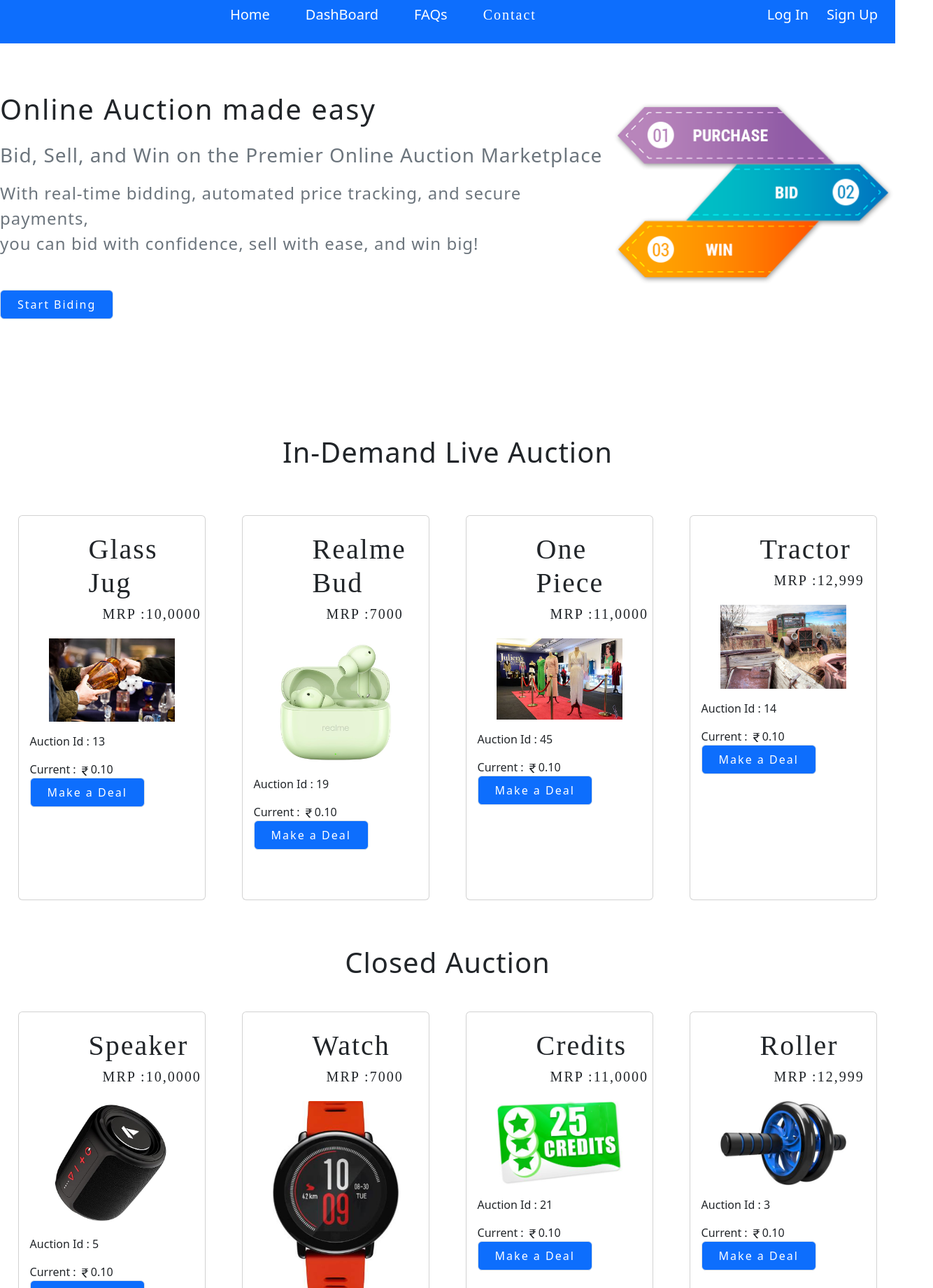
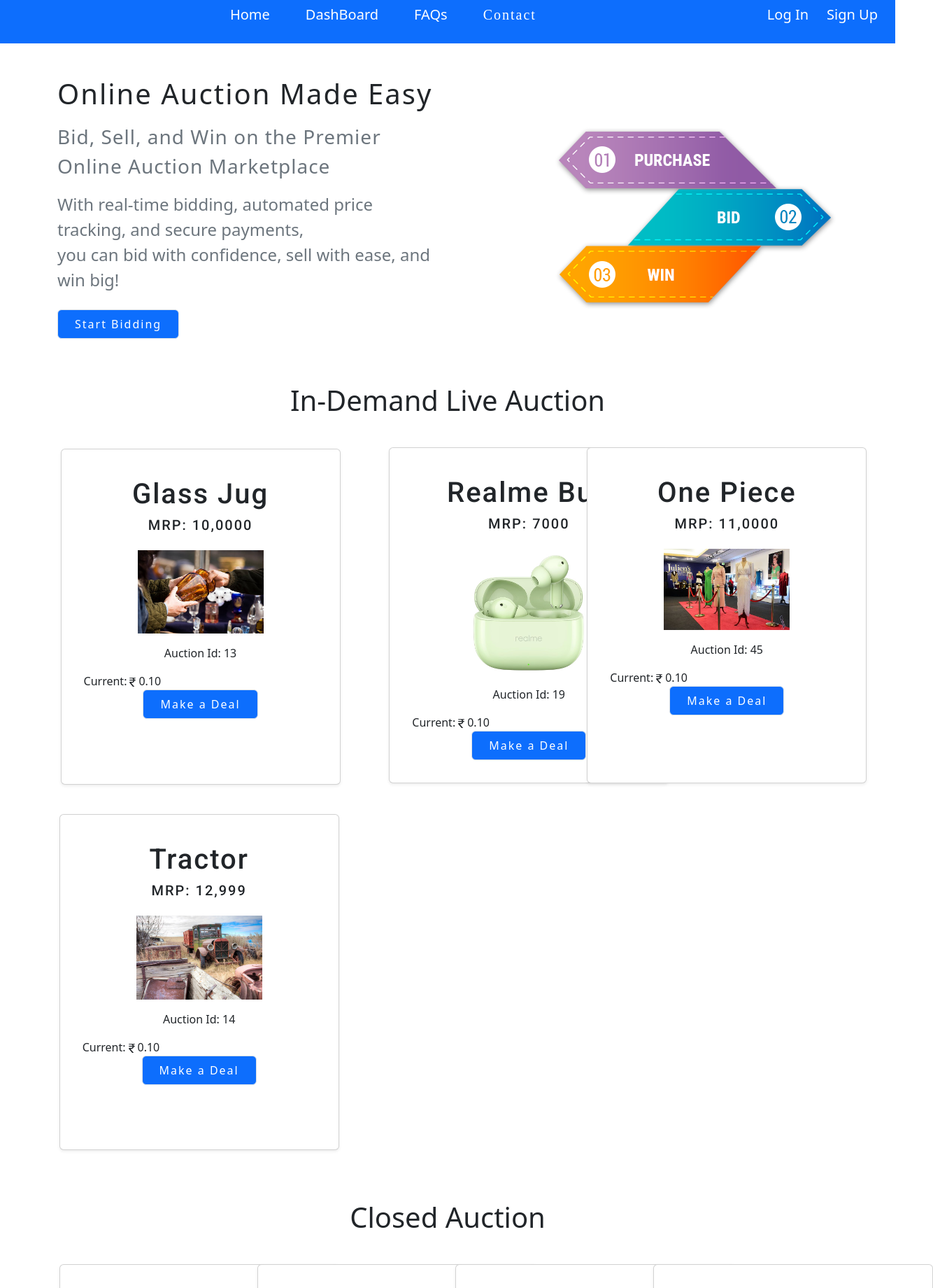
Before and after one commit to jagpreetrahi/Online_Auction_Project, a React (Vite) app in the folder Frontend/internship_test/: page / in a window 1280 px wide. Shown: the part 20-1860 px from the top of the page at 70% size, 1334 px wide, since content can reach past the window. Built offline with nearby package versions, Linux system fonts and the light colour scheme; a web font is replaced by a local one.

Commit message:
Update the code for responsive design

```diff
--- a/Frontend/internship_test/src/App.css
+++ b/Frontend/internship_test/src/App.css
@@ -1,3 +1,8 @@
+
+
+
+
+
 
 
 .letter-space {
@@ -8,12 +13,7 @@
     marginTop : "60px"
 }
 
-.img-fluid{
-    heigth : auto;
 
-    max-width: 100%;
-    display: block;
-}
 
 .card{
     width  : 400px;
--- a/Frontend/internship_test/src/component/Card.jsx
+++ b/Frontend/internship_test/src/component/Card.jsx
@@ -1,43 +1,38 @@
 import { Button } from "../component/Button";
-import {  useState } from "react"
+import { useState } from "react";
 
-export function Card({
-    title,
-    amount,
-    bidAmount,
-    image,
+export function Card({ title, amount, bidAmount, image }) {
+  const [auctionId] = useState(1 + parseInt(Math.random().toFixed(2) * 100));
 
+  return (
+    <div className="col-12 col-sm-6  mb-4">
+      <div className="card  shadow-sm p-3" style={{ height: "480px" }}>
+        <div>
+          <h4 className="mt-4 text-center" style={{ fontSize: "40px", letterSpacing: "2px", fontFamily: "Roboto, sans-serif" }}>
+            {title}
+          </h4>
+          <h5 className="text-center" style={{ letterSpacing: "2px", fontFamily: "Roboto, sans-serif" }}>
+            MRP: {amount}
+          </h5>
+        </div>
 
-})
+        <img src={image} className="img-fluid mx-auto d-block mt-3" style={{ maxWidth: "180px" }} alt="Product" />
 
+        <div className="card-body text-center">
+          <p>Auction Id: {auctionId}</p>
+          <div className="d-flex justify-content-between">
+            <span>
+              Current:
+              <svg xmlns="http://www.w3.org/2000/svg" width="17" height="17" fill="currentColor" className="bi bi-currency-rupee" viewBox="0 0 16 16">
+                <path d="M4 3.06h2.726c1.22 0 2.12.575 2.325 1.724H4v1.051h5.051C8.855 7.001 8 7.558 6.788 7.558H4v1.317L8.437 14h2.11L6.095 8.884h.855c2.316-.018 3.465-1.476 3.688-3.049H12V4.784h-1.345c-.08-.778-.357-1.335-.793-1.732H12V2H4z" />
+              </svg>
+              {bidAmount}
+            </span>
+          </div>
 
- {
-    const [auctionId] = useState(1 + parseInt(Math.random().toFixed(2) * 100));
-
-
-   return <div class="card" style={{height : "550px"}}>
-      <div>
-        <h4 class='mt-4' style={{marginLeft  : "100px", fontSize  : "40px" , letterSpacing : '2px', fontFamily : 'Roboto sans-serif' }}>{title}</h4>
-        <h5 style={{marginLeft  : "120px", letterSpacing : '2px', fontFamily : 'Roboto sans-serif' }}>MRP :{amount} </h5>
+          <Button label="Make a Deal" onClick={() => {}} />
+        </div>
       </div>
-
-
-
-     <img src={image} class="img-responsive" style={{maxWidth : "180px" , margin : "auto" , marginTop : "15px"}}  alt="..."></img>
-     <div class="card-body">
-       <p >Auction Id : {auctionId}</p>
-       <div class='d-flex justify-content-between'>
-          <span>Current : <svg xmlns="http://www.w3.org/2000/svg" width="17" height="17" fill="currentColor" class="bi bi-currency-rupee" viewBox="0 0 16 16">
-            <path d="M4 3.06h2.726c1.22 0 2.12.575 2.325 1.724H4v1.051h5.051C8.855 7.001 8 7.558 6.788 7.558H4v1.317L8.437 14h2.11L6.095 8.884h.855c2.316-.018 3.465-1.476 3.688-3.049H12V4.784h-1.345c-.08-.778-.357-1.335-.793-1.732H12V2H4z"/>
-         </svg>{bidAmount}</span>
-
-
-
-       </div>
-       <Button label={"Make a Deal"} onClick={async () => {
-
-       }}/>
-
-     </div>
-   </div>
+    </div>
+  );
 }
--- a/Frontend/internship_test/src/component/InputBox.jsx
+++ b/Frontend/internship_test/src/component/InputBox.jsx
@@ -1,8 +1,8 @@
-export const InputBox = ({placehoder,  onchange ,label}) => {
+export const InputBox = ({placeholder,  onchange ,label}) => {
    return <div>
         <div class='flex text-sm fw-medium pb-3 pt-3 text-xl' style={{letterSpacing : "1px"}}>
            {label}
         </div>
-        <input  placeholder={placehoder} onChange={onchange} class='w-full px-2 py-1  rounded border border-secondary-subtle' style={{letterSpacing : "1px"}} required/>
+        <input  placeholder={placeholder} onChange={onchange} className='w-full px-2 py-1  rounded border border-secondary-subtle' style={{letterSpacing : "1px"}} required/>
    </div>
 }
--- a/Frontend/internship_test/src/pages/LandingPage.jsx
+++ b/Frontend/internship_test/src/pages/LandingPage.jsx
@@ -1,61 +1,89 @@
-import {Card} from '../component/Card'
-import { NavBar } from '../component/NavBar'
-import { Button } from '../component/Button'
-import { useState } from 'react'
-export function LandingPage(){
-  const [isLogin , setLogin] = useState(false)
+import { Card } from "../component/Card";
+import { NavBar } from "../component/NavBar";
+import { Button } from "../component/Button";
+import { useState } from "react";
 
-  const handleClick = () => {
+export function LandingPage() {
+  const [isLogin, setLogin] = useState(false);
 
-  }
+  const handleClick = () => {};
 
-  return <div>
-     <NavBar/>
-      <div class="d-flex flex-row mb-3 justify-content-evenly" style={{marginTop : "70px"}}>
-          <div class='main-content'>
-              <h1 class='fs-1' style={{letterSpacing : "2px"}}>Online Auction made easy</h1>
-              <p class='fs-3 text-secondary' style={{letterSpacing : "1px" , marginTop : "20px"}}>Bid, Sell, and Win on the Premier Online Auction Marketplace</p>
-              <p class='fs-4 text-secondary' style={{letterSpacing : "1px"}}>With real-time bidding, automated price tracking, and secure payments, <br />you can bid with confidence, sell with ease, and win big!</p>
-              <div className='mt-5 '>
-                <Button label={"Start Biding"} onClick={handleClick}/>
+  return (
+    <div>
+      <NavBar />
 
 
-              </div>
+      <div className="container mt-5">
+        <div className="row align-items-center">
+
+          <div className="col-12 col-sm-6 col-md-6   text-start">
+            <h1 className="fs-1" style={{ letterSpacing: "2px", maxWidth: "550px" }}>
+              Online Auction Made Easy
+            </h1>
+            <p className="fs-3 text-secondary mt-3" style={{ letterSpacing: "1px", maxWidth: "550px" }}>
+              Bid, Sell, and Win on the Premier Online Auction Marketplace
+            </p>
+            <p className="fs-4 text-secondary" style={{ maxWidth: "620px" }}>
+              With real-time bidding, automated price tracking, and secure payments, <br />
+              you can bid with confidence, sell with ease, and win big!
+            </p>
+            <div className="mt-4">
+              <Button label={"Start Bidding"} onClick={handleClick} />
+            </div>
           </div>
 
-          <div className="home-image">
 
-            <img src="/infographic.png" class="img-fluid" alt="" />
-
-           </div>
-
-      </div>
-
-      <div class="text-center" style={{marginTop : "150px"}}>
-         <h3 class='fs-1' style={{letterSpacing : "1px"}}>In-Demand Live Auction</h3>
+          <div className="col-12 col-md-6 d-flex justify-content-md-end">
+            <img src="/infographic.png" className="img-fluid" style={{ maxWidth: "450px" }} alt="Auction Infographic" />
+          </div>
+        </div>
       </div>
 
 
-      <div class="d-flex flex-row mb-3 justify-content-between mt-7" style={{marginTop : "40px"}}>
-          <Card title= {" Glass Jug"} amount={"10,0000"} bidAmount={"0.10"} image={'/bug.jpg'}/>
-          <Card title= {"Realme Bud"} amount={"7000"} bidAmount={"0.10"} image={'/buds.jpg'}/>
-          <Card title= {" One Piece"} amount={"11,0000"} bidAmount={"0.10"} image={'/kurti.jpg'}/>
-          <Card title= {"Tractor"} amount={"12,999"} bidAmount={"0.10"} image = {'/dummy.jpg'}/>
-
-      </div>
-      <div class="text-center" style={{marginTop : "40px"}}>
-
-           <h3 class='fs-1' style={{letterSpacing : "1px"}}>Closed Auction</h3>
+      <div className="container mt-5">
+        <div className="text-center">
+          <h3 className="fs-1">In-Demand Live Auction</h3>
+        </div>
 
 
+        <div className="row mt-4 g-3">
+          <div className="col-12 col-sm-4 col-md-4 col-lg-5">
+            <Card title="Glass Jug" amount="10,0000" bidAmount="0.10" image="/bug.jpg" />
+          </div>
+          <div className="col-12 col-sm-6 col-md-4 col-lg-3">
+            <Card title="Realme Bud" amount="7000" bidAmount="0.10" image="/buds.jpg" />
+          </div>
+          <div className="col-12 col-sm-6 col-md-4 col-lg-3">
+            <Card title="One Piece" amount="11,0000" bidAmount="0.10" image="/kurti.jpg" />
+          </div>
+          <div className="col-12 col-sm-6 col-md-4 col-lg-3">
+            <Card title="Tractor" amount="12,999" bidAmount="0.10" image="/dummy.jpg" />
+          </div>
+        </div>
       </div>
 
-      <div class="d-flex flex-row mb-3 justify-content-between mt-7" style={{marginTop :"20px"}} >
-          <Card title= {"Speaker"} amount={"10,0000"} bidAmount={"0.10"} image={'/speaker.jpg'}/>
-          <Card title= {"Watch"} amount={"7000"} bidAmount={"0.10"} image={'/watch.jpeg'}/>
-          <Card title= {"Credits"} amount={"11,0000"} bidAmount={"0.10"} image={'/25_credit.jpg'}/>
-          <Card title= {"Roller"} amount={"12,999"} bidAmount={"0.10"} image={'/roller.jpeg'}/>
 
+      <div className="container mt-5">
+        <div className="text-center">
+          <h3 className="fs-1">Closed Auction</h3>
+        </div>
+
+
+        <div className="row mt-4 g-3">
+          <div className="col-12   col-md-3">
+            <Card title="Speaker" amount="10,0000" bidAmount="0.10" image="/speaker.jpg" />
+          </div>
+          <div className="col-12  col-md-3">
+            <Card title="Watch" amount="7000" bidAmount="0.10" image="/watch.jpeg" />
+          </div>
+          <div className="col-12  col-md-3">
+            <Card title="Credits" amount="11,0000" bidAmount="0.10" image="/25_credit.jpg" />
+          </div>
+          <div className="col-12  col-md-3">
+            <Card title="Roller" amount="12,999" bidAmount="0.10" image="/roller.jpeg" />
+          </div>
+        </div>
       </div>
     </div>
+  );
 }
--- a/Frontend/internship_test/src/pages/SignIn.jsx
+++ b/Frontend/internship_test/src/pages/SignIn.jsx
@@ -21,8 +21,8 @@ export const SignIn = () => {
                  <div class="pt-5">
                     <Button onClick = { async() => {
 
-                        if (password.length < 6) {
-                            alert("Password must be at least 6 characters long!");
+                        if (!userEmail || password.length < 6) {
+                            alert("ALl details should be fill ");
                             return;
                         }
                        const response = await axios.post("http://localhost:3001/api/v1/user/signIn" , {
```
Also changed, not shown: Frontend/internship_test/src/pages/Contact.jsx (+75 -38 lines), Frontend/internship_test/src/pages/DashBoard.jsx (+7 -0 lines), Frontend/internship_test/src/pages/FAQs.jsx (+39 -56 lines).
